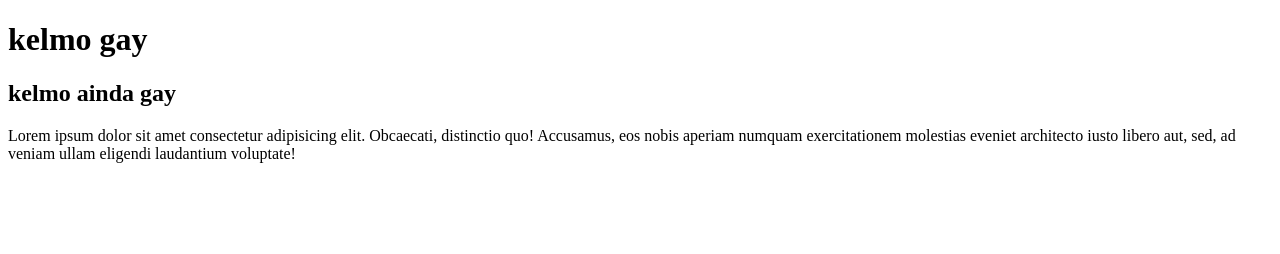
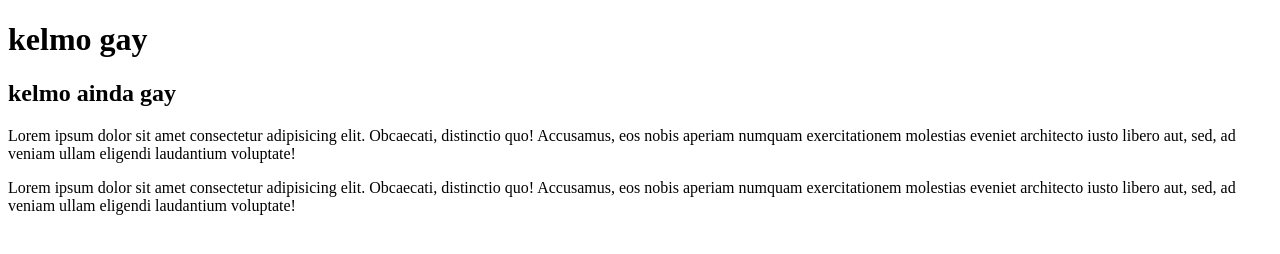
Before and after one commit to danielassis96/modulogit, a plain HTML site: page index.html in a window 1280 px wide. Drawn offline with Linux system fonts and the light colour scheme.

```diff
--- a/index.html
+++ b/index.html
@@ -10,5 +10,6 @@
     <h1>kelmo gay</h1>
     <h2>kelmo ainda gay</h2>
     <p>Lorem ipsum dolor sit amet consectetur adipisicing elit. Obcaecati, distinctio quo! Accusamus, eos nobis aperiam numquam exercitationem molestias eveniet architecto iusto libero aut, sed, ad veniam ullam eligendi laudantium voluptate!</p>
+    <p>Lorem ipsum dolor sit amet consectetur adipisicing elit. Obcaecati, distinctio quo! Accusamus, eos nobis aperiam numquam exercitationem molestias eveniet architecto iusto libero aut, sed, ad veniam ullam eligendi laudantium voluptate!</p>
 </body>
 </html>
```
Also changed, not shown: js/script.js (added), 1 other file.
